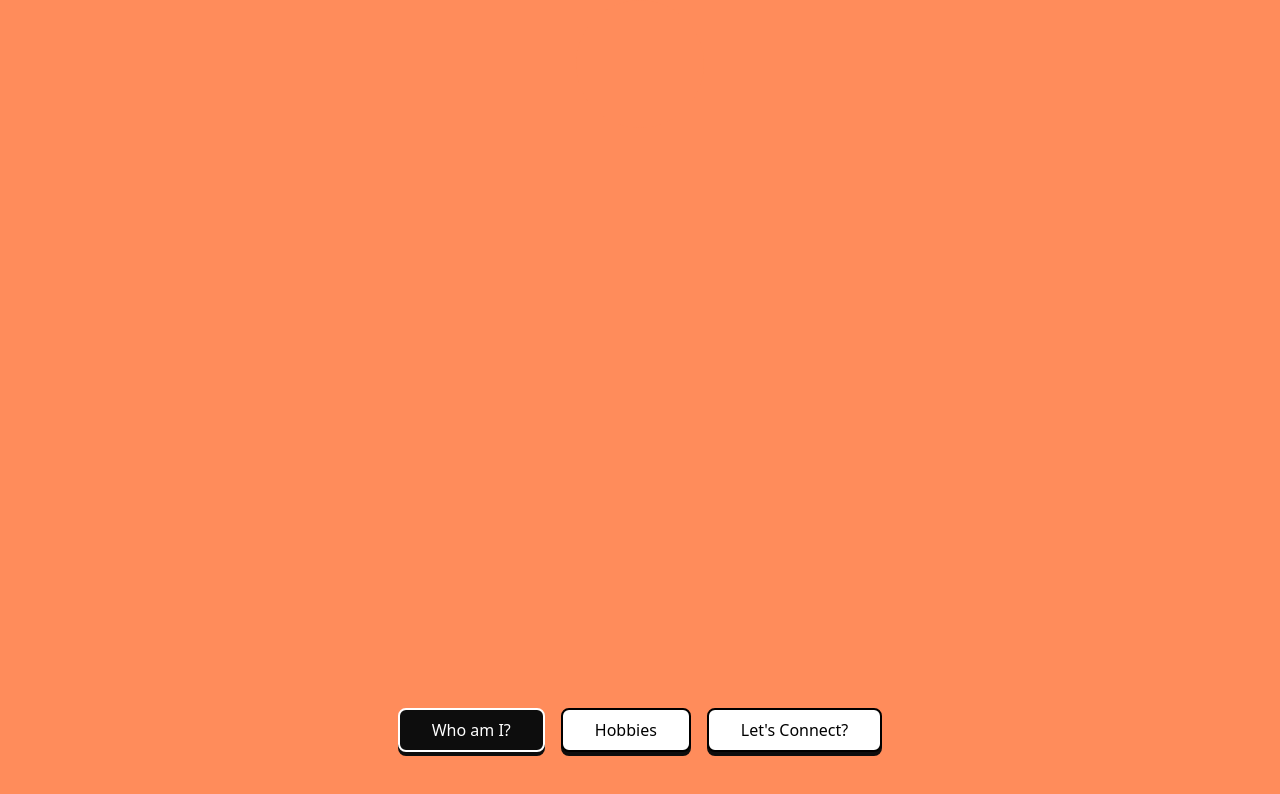
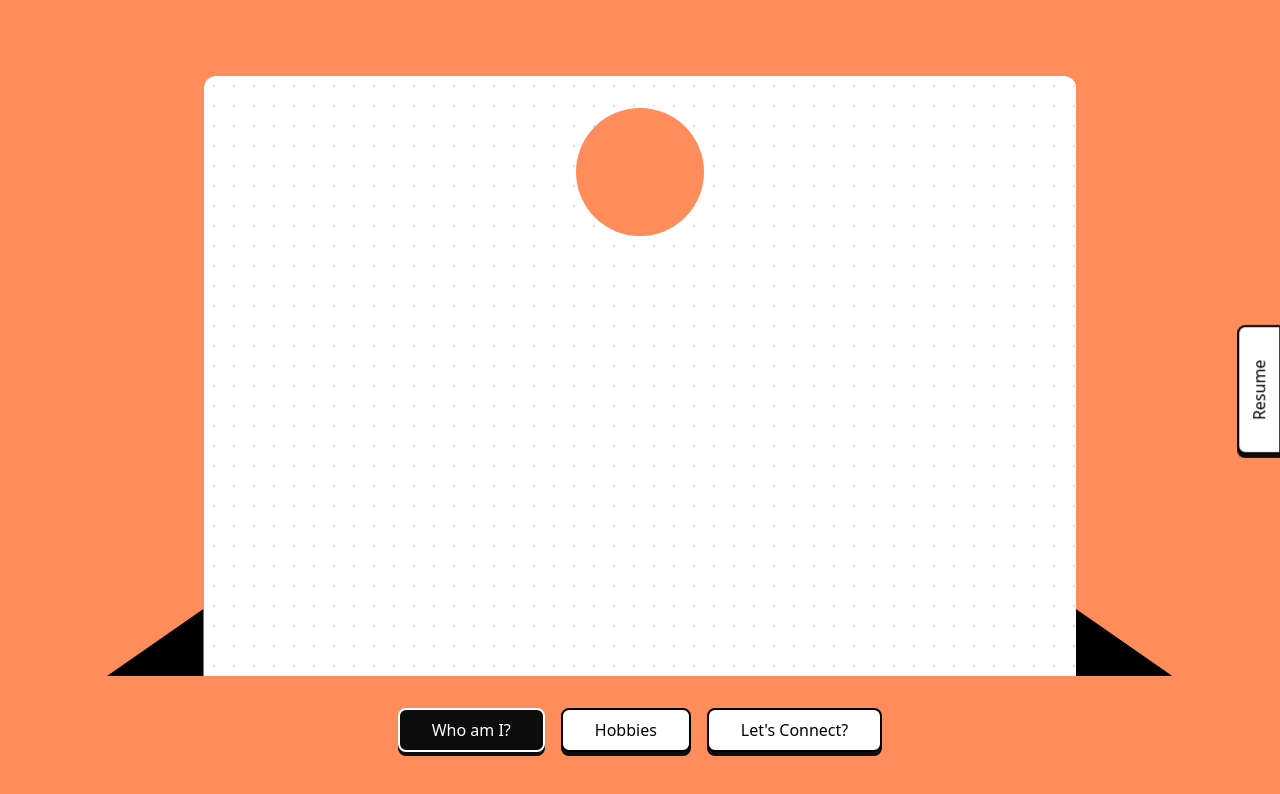
Before and after one commit to imashishks/portfolio-react, a React (Vite) app: page /whoami in a window 1280 px wide. Shown: the top 794 px of the page. Built offline with nearby package versions, Linux system fonts and the light colour scheme.

Commit message:
Added resume button and transition for pages

```diff
--- a/src/App.tsx
+++ b/src/App.tsx
@@ -1,6 +1,7 @@
 import { BrowserRouter, useRoutes } from "react-router-dom";
 import Layout from "./components/Layout";
 import { routes } from "./config/routes";
+import Button from "./components/common/Button";
 
 function AppRoutes() {
   const element = useRoutes(routes);
@@ -11,6 +12,9 @@ function App() {
   return (
     <BrowserRouter>
       <AppRoutes />
+      <Button className="fixed top-1/2 right-0 rotate-270 shadow-[-4px_0px_0_rgb(13,13,13)]! transform-[translate(25%,100%)] rounded-b-none! h-[44px] hover:h-[48px] hover:transform-[translate(25%,88%)]">
+        Resume
+      </Button>
     </BrowserRouter>
   );
 }
--- a/src/components/Layout.tsx
+++ b/src/components/Layout.tsx
@@ -3,6 +3,7 @@ import Navigation from "./Navigation";
 import { useLocation } from "react-router-dom";
 import { ROUTES } from "../constants";
 import classNames from "classnames";
+import { motion } from "motion/react";
 
 interface LayoutProps {
   children: ReactNode;
@@ -21,11 +22,51 @@ function Layout({ children }: LayoutProps) {
   return (
     <div
       className={classNames(
-        "w-screen h-screen flex flex-col transition-colors duration-400 ease-in-out",
+        "w-screen h-screen flex flex-col justify-end items-center transition-colors duration-400 ease-in-out",
         backgroundClass
       )}
     >
-      <main className="flex-1">{children}</main>
+      <div className="w-5/6 flex items-end h-[75%] mb-6">
+        <svg
+          width="97"
+          height="67"
+          viewBox="0 0 97 67"
+          fill="none"
+          xmlns="http://www.w3.org/2000/svg"
+        >
+          <path d="M96.3013 0V67H0L96.3013 0Z" fill="black" />
+        </svg>
+
+        <motion.div
+          key={activeRoute}
+          initial={{ height: "0" }}
+          animate={{ height: "100%" }}
+          transition={{ duration: 1, ease: [0.16, 1, 0.3, 1] }}
+          className="content bg-white bg-[radial-gradient(circle,#e0e0e0_1px,transparent_1px)] bg-size-[20px_20px] w-4/6  rounded-t-xl pt-8 p-6 grow h-full"
+        >
+          <main className="flex-1">
+            <motion.div
+              key={activeRoute}
+              initial={{ opacity: 0, filter: "blur(10px)" }}
+              animate={{ opacity: 1, filter: "blur(0px)" }}
+              transition={{ duration: 0.3, ease: "easeOut", delay: 0.4 }}
+            >
+              {children}
+            </motion.div>
+          </main>
+        </motion.div>
+        <svg
+          width="97"
+          height="67"
+          viewBox="0 0 97 67"
+          fill="none"
+          xmlns="http://www.w3.org/2000/svg"
+        >
+          <path d="M0 0V67H96.3013L0 0Z" fill="black" />
+        </svg>
+      </div>
+
+      {/* <motion.div className="w-5/6 h-[3px] bg-black rounded-sm mb-5"></motion.div> */}
       <Navigation activeRoute={activeRoute} />
     </div>
   );
--- a/src/components/Navigation.tsx
+++ b/src/components/Navigation.tsx
@@ -8,13 +8,28 @@ function Navigation({ activeRoute }: { activeRoute: string }) {
   return (
     <nav className="flex justify-center h-25">
       <div className="flex justify-around max-w-lg gap-4 items-start pt-2">
-        <Button variant="link" to="whoami" active={isActive("whoami")}>
+        <Button
+          variant="link"
+          to="whoami"
+          className="hover:translate-y-[2px]"
+          active={isActive("whoami")}
+        >
           Who am I?
         </Button>
-        <Button variant="link" to="hobbies" active={isActive("hobbies")}>
+        <Button
+          variant="link"
+          to="hobbies"
+          className="hover:translate-y-[2px]"
+          active={isActive("hobbies")}
+        >
           Hobbies
         </Button>
-        <Button variant="link" to="contact" active={isActive("contact")}>
+        <Button
+          variant="link"
+          to="contact"
+          className="hover:translate-y-[2px]"
+          active={isActive("contact")}
+        >
           Let's Connect?
         </Button>
       </div>
--- a/src/components/common/Button.tsx
+++ b/src/components/common/Button.tsx
@@ -1,26 +1,44 @@
 import { motion } from "motion/react";
-import { ReactNode } from "react";
+import { ReactNode, CSSProperties } from "react";
 import { Link } from "react-router-dom";
 import classNames from "classnames";
 
 interface ButtonProps {
   children: ReactNode;
-  variant: "link";
-  to: string;
-  active: boolean;
+  variant?: "link" | "button";
+  to?: string;
+  active?: boolean;
+  className?: string;
+  style?: CSSProperties;
 }
 
-function Button({ children, variant, to, active }: ButtonProps) {
-  const baseClasses =
-    "bg-white px-8 py-2 border-2 shadow-[0_4px_0_rgb(13,13,13)] rounded-lg cursor-pointer hover:translate-y-[2px]";
+function Button({
+  children,
+  variant = "button",
+  to,
+  active,
+  className,
+  style,
+}: ButtonProps) {
+  const baseClasses = `bg-white px-8 py-2 border-2 shadow-[0_4px_0_rgb(13,13,13)] rounded-lg cursor-pointer ${
+    className ? className : ""
+  }`;
   const activeClasses = "!bg-black text-white";
+  console.log(className);
   console.log(active);
-  return variant === "link" ? (
-    <Link to={to} className={classNames(baseClasses, active && activeClasses)}>
+  return variant === "link" && to ? (
+    <Link
+      to={to}
+      className={classNames(baseClasses, active && activeClasses)}
+      style={style}
+    >
       {children}
     </Link>
   ) : (
-    <motion.button className={classNames(baseClasses, active && activeClasses)}>
+    <motion.button
+      className={classNames(baseClasses, active && activeClasses)}
+      style={style}
+    >
       {children}
     </motion.button>
   );
```
